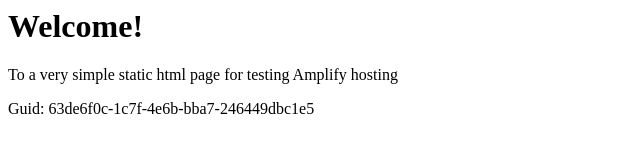
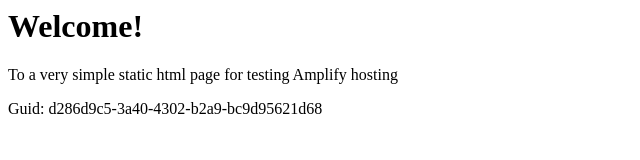
Before and after one commit to aws-aemilia-sin/Github-PR-Commit-Integration-Test-DoNotTouch-GitHubWebhookPushCanaryTest-v1-prod-ap-southeast-1, a website: page src/index.html in a window 1280 px wide. Shown: the full height of the page, 0-640 px from the left. Drawn offline with Linux system fonts and the light colour scheme.

Commit message:
commit from integ tests

```diff
--- a/src/index.html
+++ b/src/index.html
@@ -12,6 +12,6 @@
 <body>
     <h1>Welcome!</h1>
     <p>To a very simple static html page for testing Amplify hosting</p>
-    <p>Guid: 63de6f0c-1c7f-4e6b-bba7-246449dbc1e5</p></body>
+    <p>Guid: d286d9c5-3a40-4302-b2a9-bc9d95621d68</p></body>
 
 </html>
```
